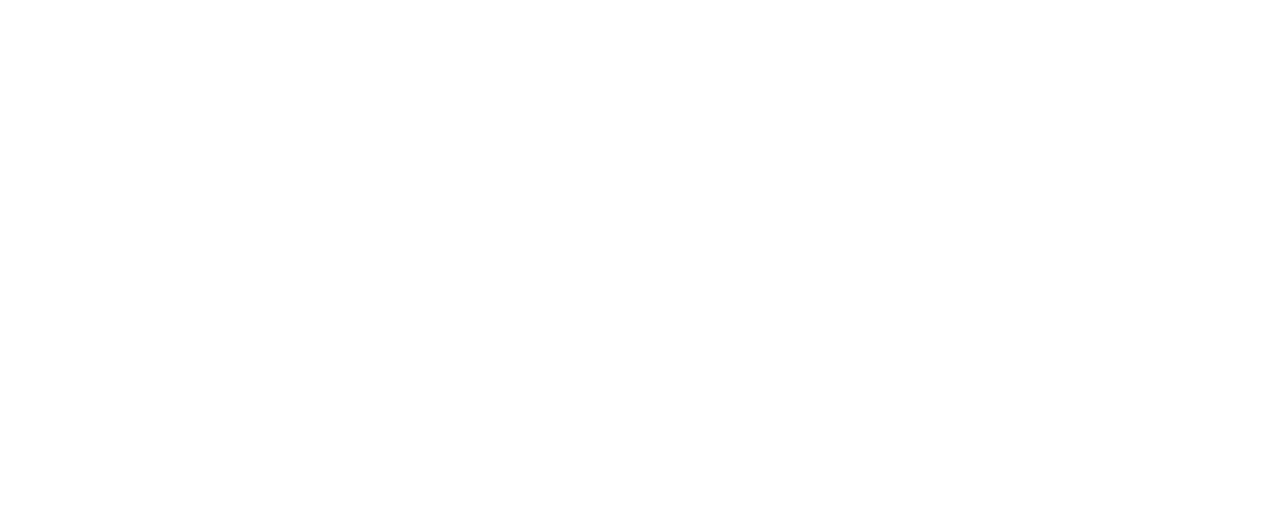
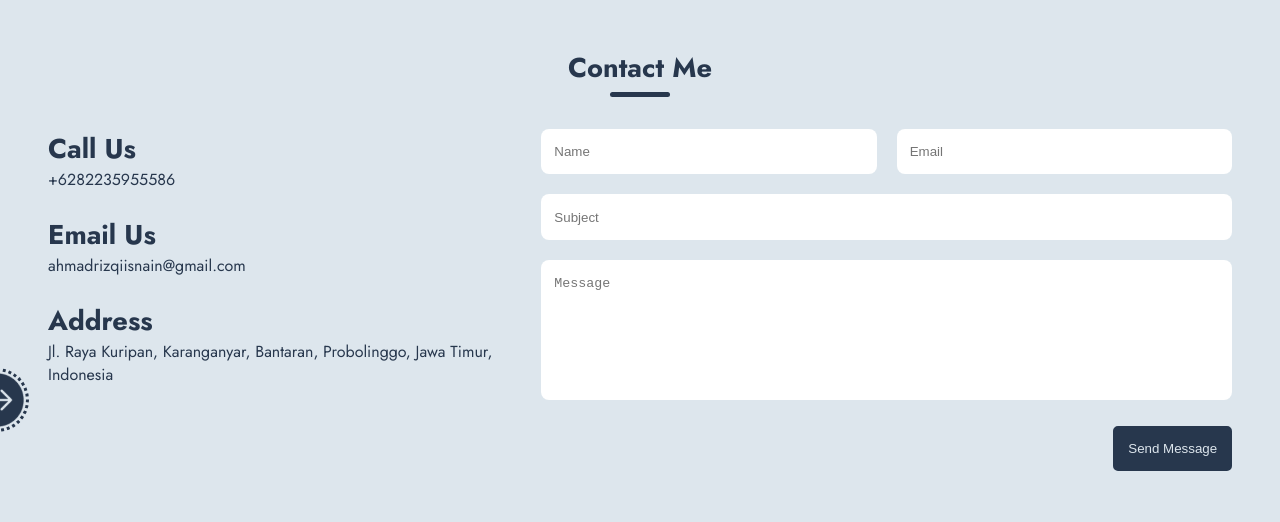
Before and after one commit to ahmadrzq/Technical-Project-Assignment-TPA-1-Personal-Website, a plain HTML site: page pages/contact.html in a window 1280 px wide. Drawn offline with Linux system fonts and the light colour scheme.

Commit message:
Add content and style on contact page

```diff
--- a/assets/style/style.css
+++ b/assets/style/style.css
@@ -65,14 +65,14 @@ p {
 .btn__default-light {
   padding: 0.8rem;
   border-radius: 5px;
+  background: var(--color-dark-1);
+  border: 2px solid var(--color-dark-1);
+  color: var(--color-light-2);
+}
+.btn__default-light:hover {
   color: var(--color-dark-1);
   border: 2px solid var(--color-dark-1);
   background: var(--color-light-2);
-}
-.btn__default-light:hover {
-  background: var(--color-dark-1);
-  border: 2px solid var(--color-dark-1);
-  color: var(--color-light-2);
 }
 
 /* *Main */
@@ -110,8 +110,9 @@ p {
   top: 50%;
   transform: translateY(-50%);
   left: 65px;
-  background: var(--color-dark-2);
-  box-shadow: rgba(0, 0, 0, 0.24) 0px 3px 8px;
+  background: var(--color-dark-1);
+  box-shadow: rgba(60, 64, 67, 0.3) 0px 1px 2px 0px,
+    rgba(60, 64, 67, 0.15) 0px 1px 3px 1px;
   border-radius: 5px;
 }
 .nav__list {
@@ -130,7 +131,7 @@ p {
 }
 .nav__list a:hover {
   background: var(--color-light-2);
-  color: var(--color-dark-2);
+  color: var(--color-dark-1);
   padding: 0.5rem;
   font-weight: 800;
   border-radius: 5px;
@@ -171,22 +172,26 @@ p {
 
 /* General page */
 .about,
-.blog {
+.blog,
+.contact {
   display: flex;
   flex-direction: column;
   align-items: center;
 }
 .about__title,
-.blog__title {
+.blog__title,
+.contact__title {
   margin-bottom: 2rem;
 }
 .about__title h3,
-.blog__title h3 {
+.blog__title h3,
+.contact__title h3 {
   position: relative;
   padding-bottom: 0.6rem;
 }
 .about__title h3::after,
-.blog__title h3::after {
+.blog__title h3::after,
+.contact__title h3::after {
   content: "";
   position: absolute;
   bottom: 0;
@@ -293,3 +298,44 @@ p {
   color: #526d82;
   text-align: justify;
 }
+
+/* *Contact */
+.contact__content {
+  display: grid;
+  grid-template-columns: 5fr 7fr;
+  align-items: flex-start;
+}
+.contact__details {
+  padding-right: 1rem;
+}
+.contact__item {
+  display: flex;
+  flex-direction: column;
+  align-items: flex-start;
+}
+.contact__item:not(:last-child) {
+  margin-bottom: 1.5rem;
+}
+.form__group {
+  display: grid;
+  grid-template-columns: repeat(2, 1fr);
+  column-gap: 1.25rem;
+}
+.input__control {
+  color: var(--color-dark-1);
+  background-color: #fff;
+  border: 1px solid transparent;
+  padding: 0.9rem 0.75rem;
+  width: 100%;
+  border-radius: 0.5rem;
+  margin-bottom: 1.25rem;
+}
+.textarea {
+  height: 140px;
+  resize: none;
+  outline: none;
+}
+.contact__form button {
+  float: right;
+  cursor: pointer;
+}
--- a/pages/contact.html
+++ b/pages/contact.html
@@ -0,0 +1,89 @@
+<!DOCTYPE html>
+<html lang="en">
+  <head>
+    <meta charset="UTF-8" />
+    <meta name="viewport" content="width=device-width, initial-scale=1.0" />
+    <title>Contact Me</title>
+
+    <!--! Link CSS  -->
+    <link rel="stylesheet" href="../assets/style/style.css" />
+  </head>
+  <body>
+    <!-- *MAIN -->
+    <main class="main">
+      <!-- *BUTTON NAV -->
+      <div class="sidebar">
+        <div class="btn__sidebar">
+          <img src="../assets/image/forward-btn-2.png" alt="" />
+        </div>
+
+        <!-- *NAVIGATION -->
+        <nav class="nav">
+          <ul class="nav__list">
+            <li><a href="../index.html">Home</a></li>
+            <li><a href="../pages/about.html">About</a></li>
+            <li><a href="../pages/blog.html">Blog</a></li>
+            <li><a href="contact.html">Contact</a></li>
+            <li><a href="../pages/education.html">Education</a></li>
+            <li><a href="../pages/experience.html">Experience</a></li>
+            <li><a href="../pages/portfolio.html">Portfolio</a></li>
+            <li><a href="../pages/skills.html">Skills</a></li>
+            <li><a href="../pages/testimonials.html">Testimonials</a></li>
+          </ul>
+        </nav>
+      </div>
+
+      <section class="contact section">
+        <div class="contact__title">
+          <h3>Contact Me</h3>
+        </div>
+        <div class="contact__content">
+            <div class="contact__details">
+                <div class="contact__item">
+                    <h3 >Call Us</h3>
+                    <span class="contact__data">+6282235955586</span>
+                </div>
+
+                <div class="contact__item">
+                    <div>
+                        <h3 >Email Us</h3>
+                        <span class="contact__data">ahmadrizqiisnain@gmail.com</span>
+                    </div>
+                </div>
+
+                <div class="contact__item">
+                    <div>
+                        <h3 >Address</h3>
+                        <span class="contact__data">Jl. Raya Kuripan, Karanganyar, Bantaran, Probolinggo, Jawa
+                            Timur, Indonesia</span>
+                    </div>
+                </div>
+
+            </div>
+
+            <form action="" class="contact__form">
+                <div class="form__group">
+                    <div class="form__input">
+                        <input type="text" placeholder="Name" class="input__control">
+                    </div>
+                    <div class="form__input">
+                        <input type="text" placeholder="Email" class="input__control">
+                    </div>
+                </div>
+                <div class="form__input">
+                    <input type="text" placeholder="Subject" class="input__control">
+                </div>
+                <div class="form__input">
+                    <textarea name="" id="" placeholder="Message" cols="30" rows="10"
+                        class="input__control textarea"></textarea>
+                </div>
+                <button class="btn__default-light">Send Message</button>
+            </form>
+          </div>
+        </div>
+      </section>
+    </main>
+    <!--! Link Script  -->
+    <script src="../assets/script/script.js"></script>
+  </body>
+</html>
```
